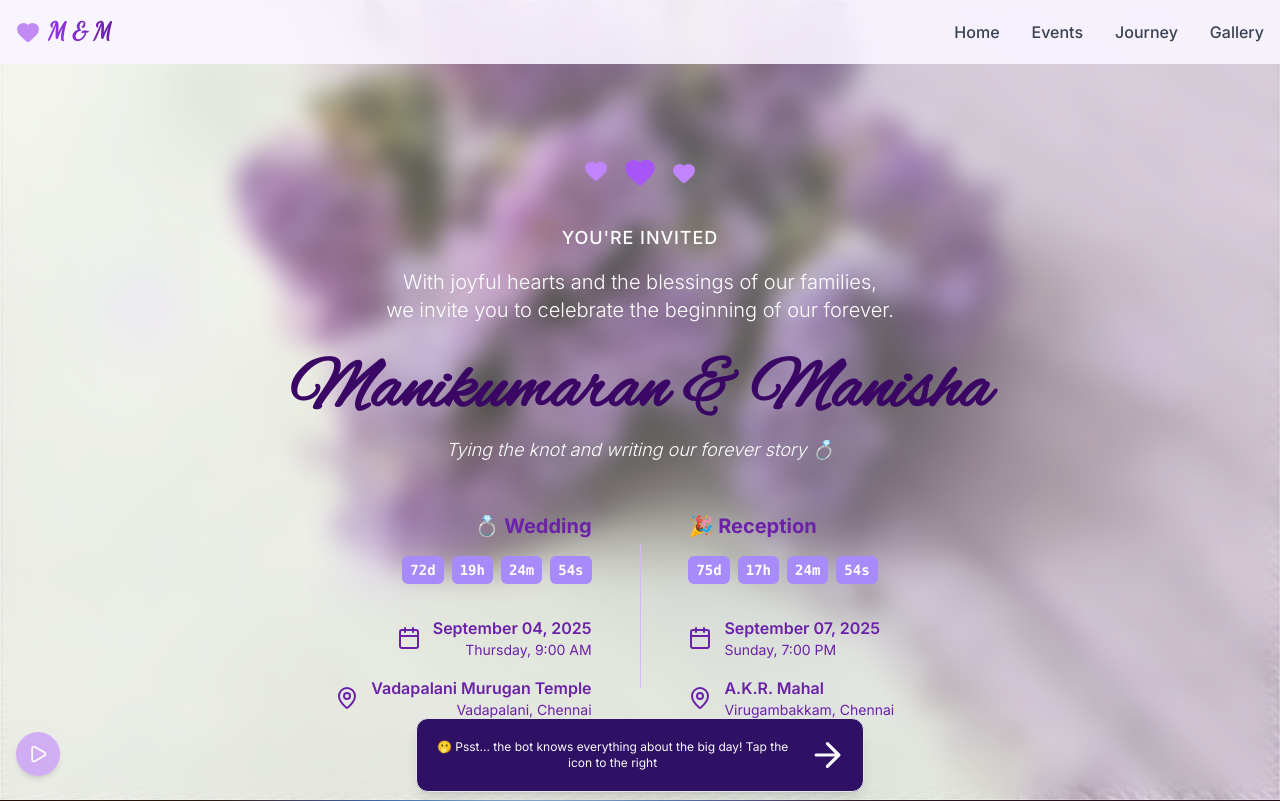
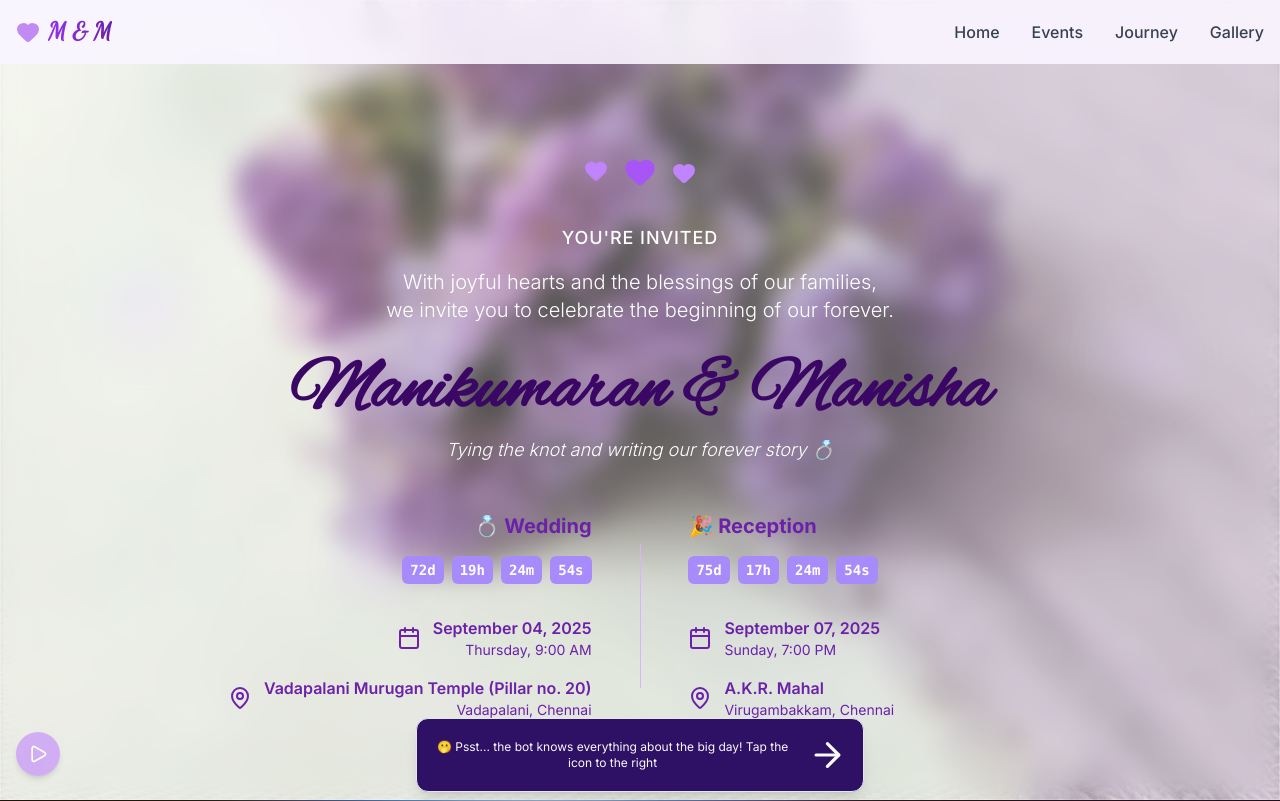
Before and after one commit to Manikumaran03/mnm-wedding-invite, a React (Vite) app: page / in a window 1280 px wide. Shown: the top 801 px of the page. Built offline with nearby package versions, Linux system fonts and the light colour scheme; a web font is replaced by a local one.

Commit message:
Added pillar numner

```diff
--- a/src/pages/Home.tsx
+++ b/src/pages/Home.tsx
@@ -99,7 +99,7 @@ const Home = () => {
                 <div className="flex items-center space-x-3 lg:text-purple-800">
                   <MapPin className="h-6 w-6" />
                   <div>
-                    <p className="font-semibold">Vadapalani Murugan Temple</p>
+                    <p className="font-semibold">Vadapalani Murugan Temple (Pillar no. 20)</p>
                     <p className="text-sm">Vadapalani, Chennai</p>
                   </div>
                 </div>
```
